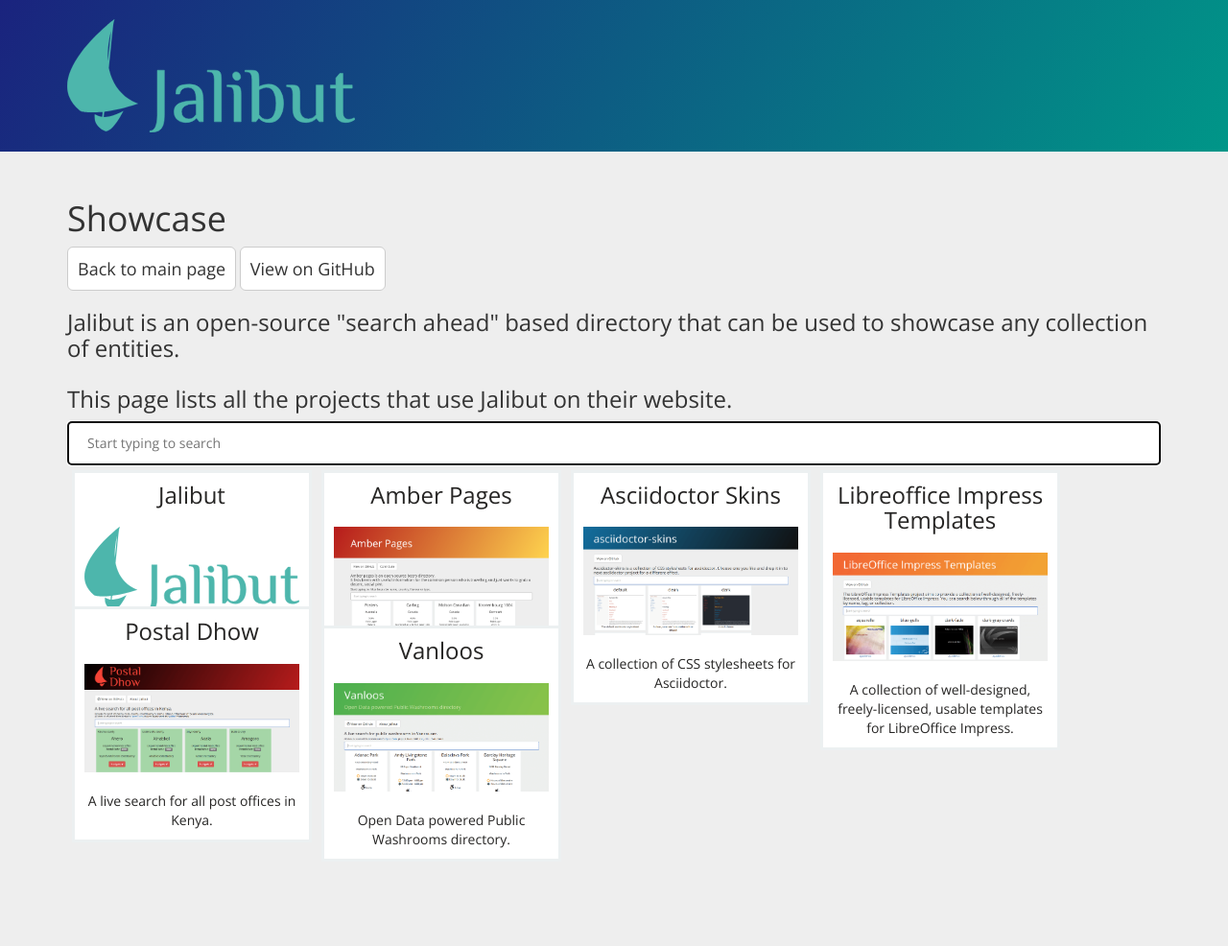
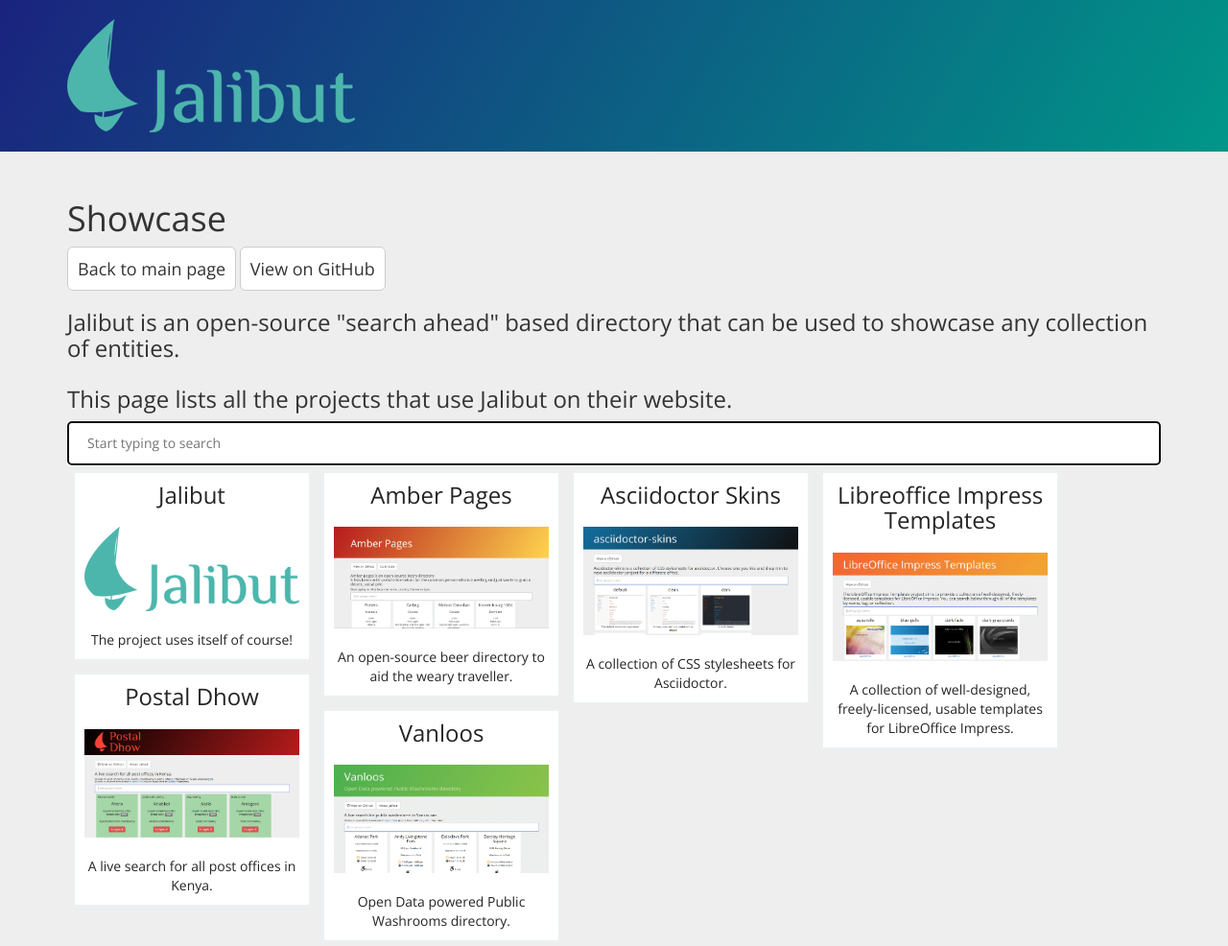
Before and after one commit to darshandsoni/jalibut, a plain HTML site: page showcase/index.html in a window 1280 px wide. Shown: the whole page at 96% size. Before the commit the page ends 898 px from the top, so only its background shows below. Drawn offline with nearby package versions, Linux system fonts and the light colour scheme.

Commit message:
add imagesloaded - actually fixes #9

```diff
--- a/index.html
+++ b/index.html
@@ -9,6 +9,7 @@
     <link rel="stylesheet" href="https://maxcdn.bootstrapcdn.com/bootstrap/3.3.6/css/bootstrap.min.css" integrity="sha384-1q8mTJOASx8j1Au+a5WDVnPi2lkFfwwEAa8hDDdjZlpLegxhjVME1fgjWPGmkzs7" crossorigin="anonymous">
     <link rel="stylesheet" type="text/css" href="style.css">
     <script src="https://unpkg.com/isotope-layout@3/dist/isotope.pkgd.min.js"></script>
+    <script src="https://unpkg.com/imagesloaded@4/imagesloaded.pkgd.min.js"></script>
     <!-- Objects -->
     <script type=text/javascript src="objects.js"></script>
     <script type=text/javascript>
--- a/showcase/index.html
+++ b/showcase/index.html
@@ -8,7 +8,8 @@
     <link rel="icon" href="../favicon.ico" type="image/x-icon">
     <link rel="stylesheet" href="https://maxcdn.bootstrapcdn.com/bootstrap/3.3.6/css/bootstrap.min.css" integrity="sha384-1q8mTJOASx8j1Au+a5WDVnPi2lkFfwwEAa8hDDdjZlpLegxhjVME1fgjWPGmkzs7" crossorigin="anonymous">
     <link rel="stylesheet" type="text/css" href="style.css">
-    <script src="https://npmcdn.com/isotope-layout@3.0/dist/isotope.pkgd.min.js"></script>
+    <script src="https://unpkg.com/isotope-layout@3/dist/isotope.pkgd.min.js"></script>
+    <script src="https://unpkg.com/imagesloaded@4/imagesloaded.pkgd.min.js"></script>
     <!-- Objects -->
     <script type=text/javascript src="objects.js"></script>
     <script type=text/javascript>
--- a/showcase/quicksearch.js
+++ b/showcase/quicksearch.js
@@ -19,9 +19,15 @@ var qsRegex;
 
 // init Isotope
 var grid = document.querySelector('.grid');
-var iso = new Isotope( grid, {
-  itemSelector: '.searchable-item',
-  layoutMode: 'masonry'
+var iso;
+
+imagesLoaded( grid, function() {
+  // init Isotope after all images have loaded
+  iso = new Isotope( grid, {
+    itemSelector: '.searchable-item',
+    percentPosition: true,
+    layoutMode: 'masonry'
+  });
 });
 
 // use value of search field to filter
```
Also changed, not shown: quicksearch.js (+9 -3 lines).
